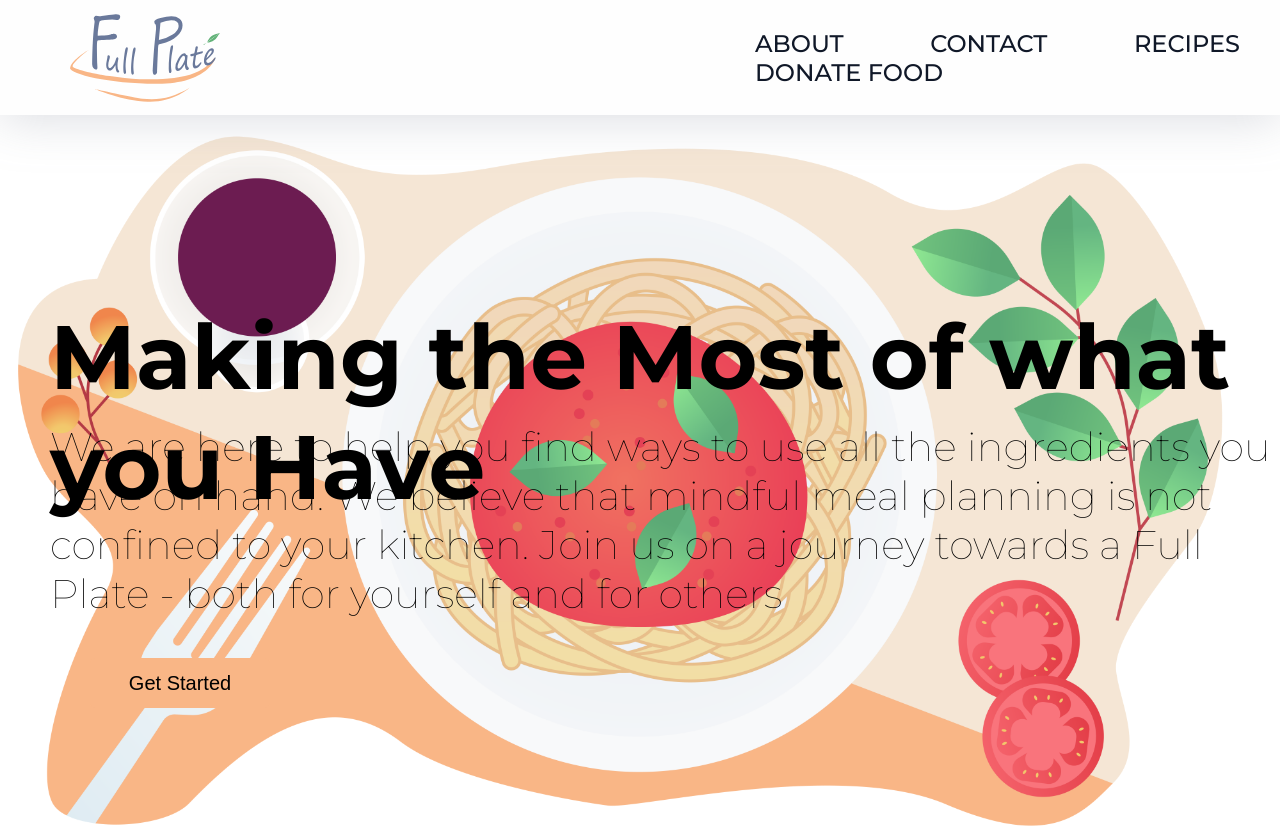
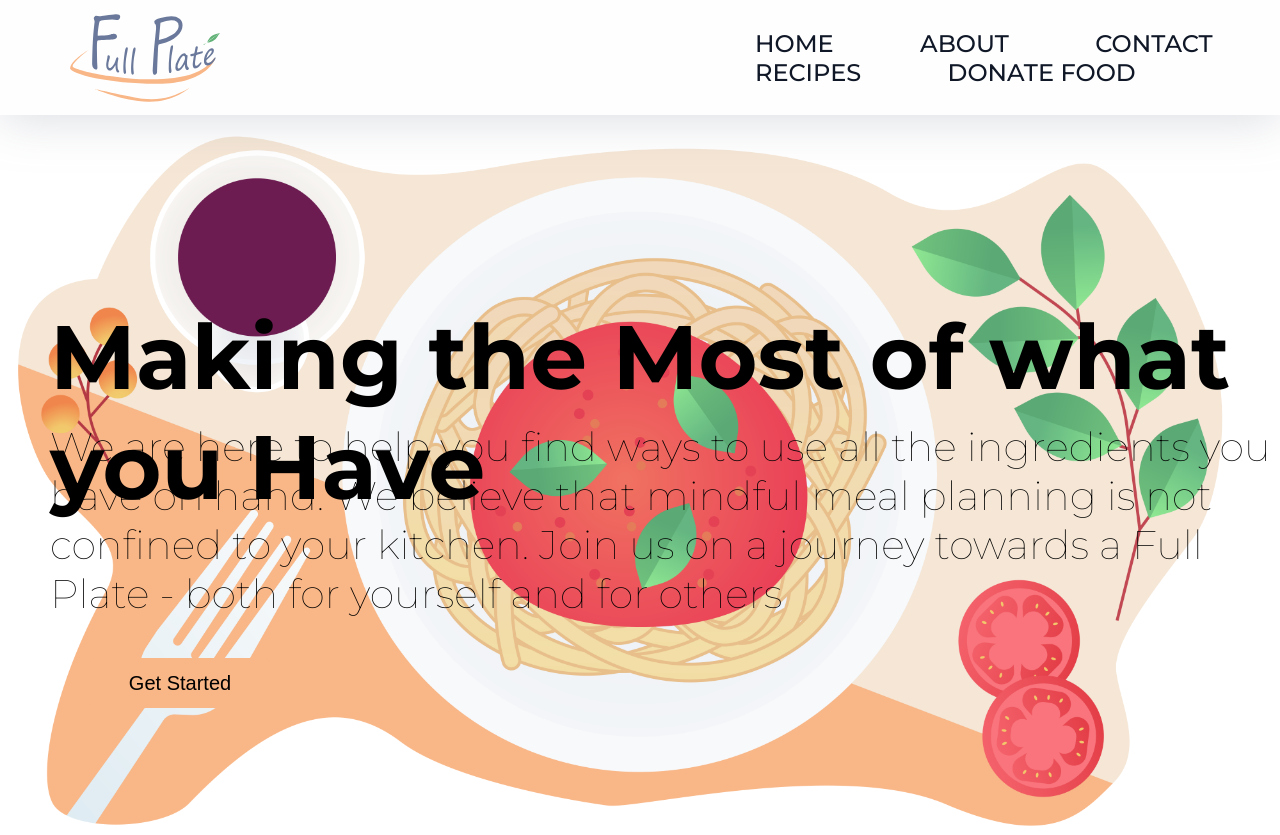
Before and after one commit to Don-PhDev/FullPlate, a React (Create React App) app: page / in a window 1280 px wide. Built offline with nearby package versions, Linux system fonts and the light colour scheme.

Commit message:
Update Navbar.js
added home to navbar

```diff
--- a/src/components/Navbar.js
+++ b/src/components/Navbar.js
@@ -29,7 +29,7 @@ function Navbar() {
       <div className="rightSide">
         <ul>
           <li>
-            {/* <Link to="/"> Home </Link> */}
+            <Link to="/"> Home </Link>
             <Link to="/about"> About </Link>
             <Link to="/contact"> Contact </Link>
              <Link to = "/Recipes" > Recipes </Link>
```
